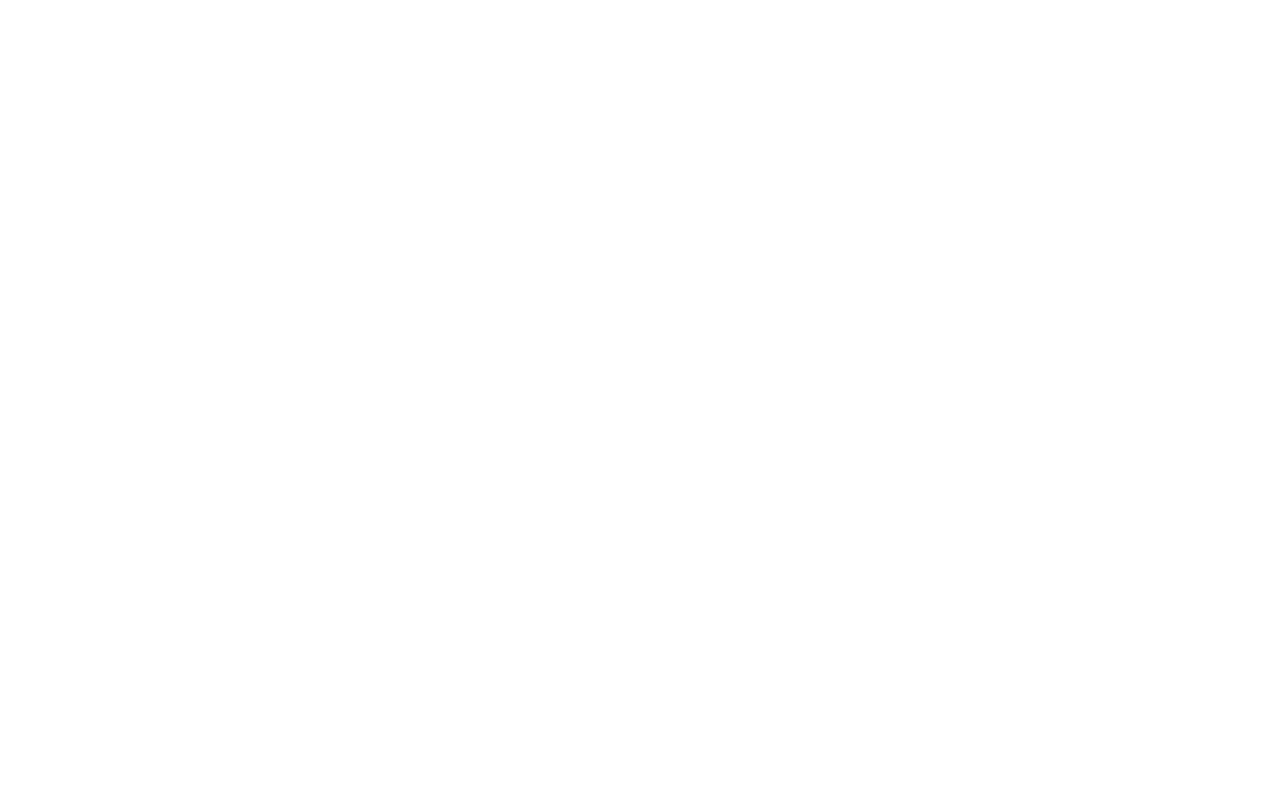
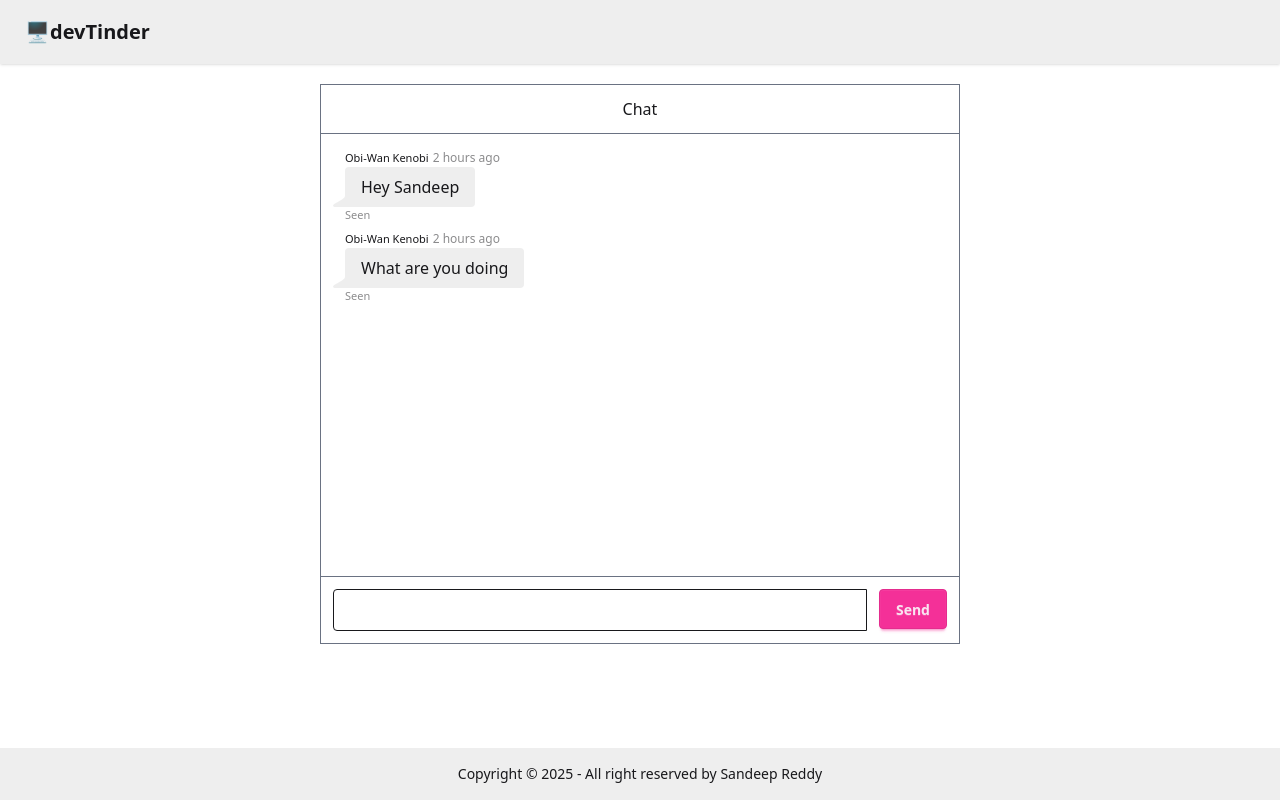
Before and after one commit to Sandeepreddy98/devTinder-web, a React (Vite) app: page /chat/1 in a window 1280 px wide. Before the commit this address had no page. Built offline with nearby package versions, Linux system fonts and the light colour scheme; no server answers.

Commit message:
[FEAT] UI for chat window. Description : 1) Created chat component with UI. 2) Setup the route for navigating to Chat component i.e /chat/:targetUserId 3) In connections page on click of chat button it should redirect to chat window.

```diff
--- a/src/App.tsx
+++ b/src/App.tsx
@@ -8,6 +8,7 @@ import appStore from "./utils/store/appStore";
 import Feed from "./components/Feed";
 import Requests from "./components/Requests";
 import Connections from "./components/Connections";
+import Chat from "./components/Chat";
 
 function App() {
   return (
@@ -21,6 +22,7 @@ function App() {
             <Route path="/profile" element={<Profile />} />
             <Route path="/connections" element={<Connections />} />
             <Route path="/requests" element={<Requests />} />
+            <Route path="/chat/:targetUserId" element={<Chat />} />
           </Route>
         </Routes>
       </BrowserRouter>
--- /dev/null
+++ b/src/components/Chat.tsx
@@ -0,0 +1,35 @@
+import { useState } from "react";
+
+function Chat() {
+  const [messages, setMessages]: any = useState([
+    { text: "Hey Sandeep" },
+    { text: "What are you doing" },
+  ]);
+  console.log(messages);
+
+  return (
+    <div className="w-1/2 mx-auto mt-5 border border-gray-500 flex flex-col h-[70vh] align-center">
+      <h1 className="border-b border-gray-500 p-3 text-center">Chat</h1>
+
+      <div className="flex-1 overflow-y-auto p-3">
+        {messages.map((msg: {text : string}, index: number) => (
+          <div className="chat chat-start" key={index}>
+            <div className="chat-header">
+              Obi-Wan Kenobi
+              <time className="text-xs opacity-50">2 hours ago</time>
+            </div>
+            <div className="chat-bubble">{msg.text}</div>
+            <div className="chat-footer opacity-50">Seen</div>
+          </div>
+        ))}
+      </div>
+
+      <div className="flex p-3 border-t border-gray-500 gap-3">
+        <input type="text" className="flex-1 border p-2 rounded-l" />
+        <button className="btn btn-secondary rounded-r">Send</button>
+      </div>
+    </div>
+  );
+}
+
+export default Chat;
--- a/src/components/Connections.tsx
+++ b/src/components/Connections.tsx
@@ -3,6 +3,7 @@ import { SERVER_URI } from "../utils/constants-env";
 import { useDispatch, useSelector } from "react-redux";
 import { addConnections } from "../utils/store/connectionSlice";
 import { useEffect } from "react";
+import { Link } from "react-router";
 
 function Connections() {
   const dispatch = useDispatch();
@@ -33,7 +34,7 @@ function Connections() {
     const { _id, age, firstName, lastName, gender, photos, about } = connection;
     return (
       <div
-        key={connection._id}
+        key={_id}
         className="card card-side bg-base-300 shadow-sm my-5 w-1/3 m-auto p-4 flex items-center"
       >
         <figure>
@@ -48,6 +49,9 @@ function Connections() {
           <p>{age && gender && age + " ," + gender}</p>
           <p>{about}</p>
         </div>
+        <Link to={"/chat/" + _id}>
+          <button className="btn btn-secondary">Chat</button>
+        </Link>
       </div>
     );
   });
```
Also changed, not shown: 1 other file (tests, documents, lock files or other folders).
